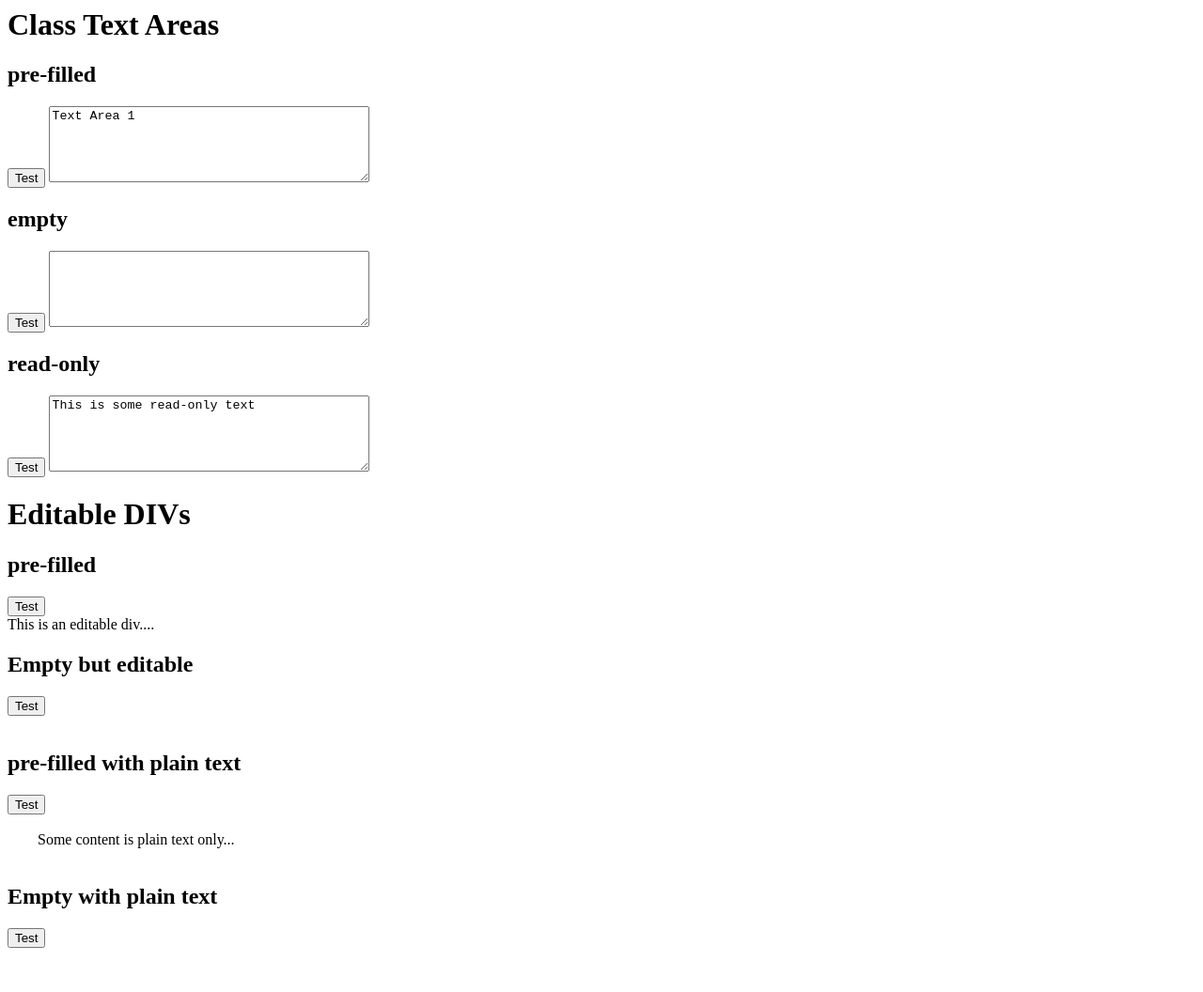
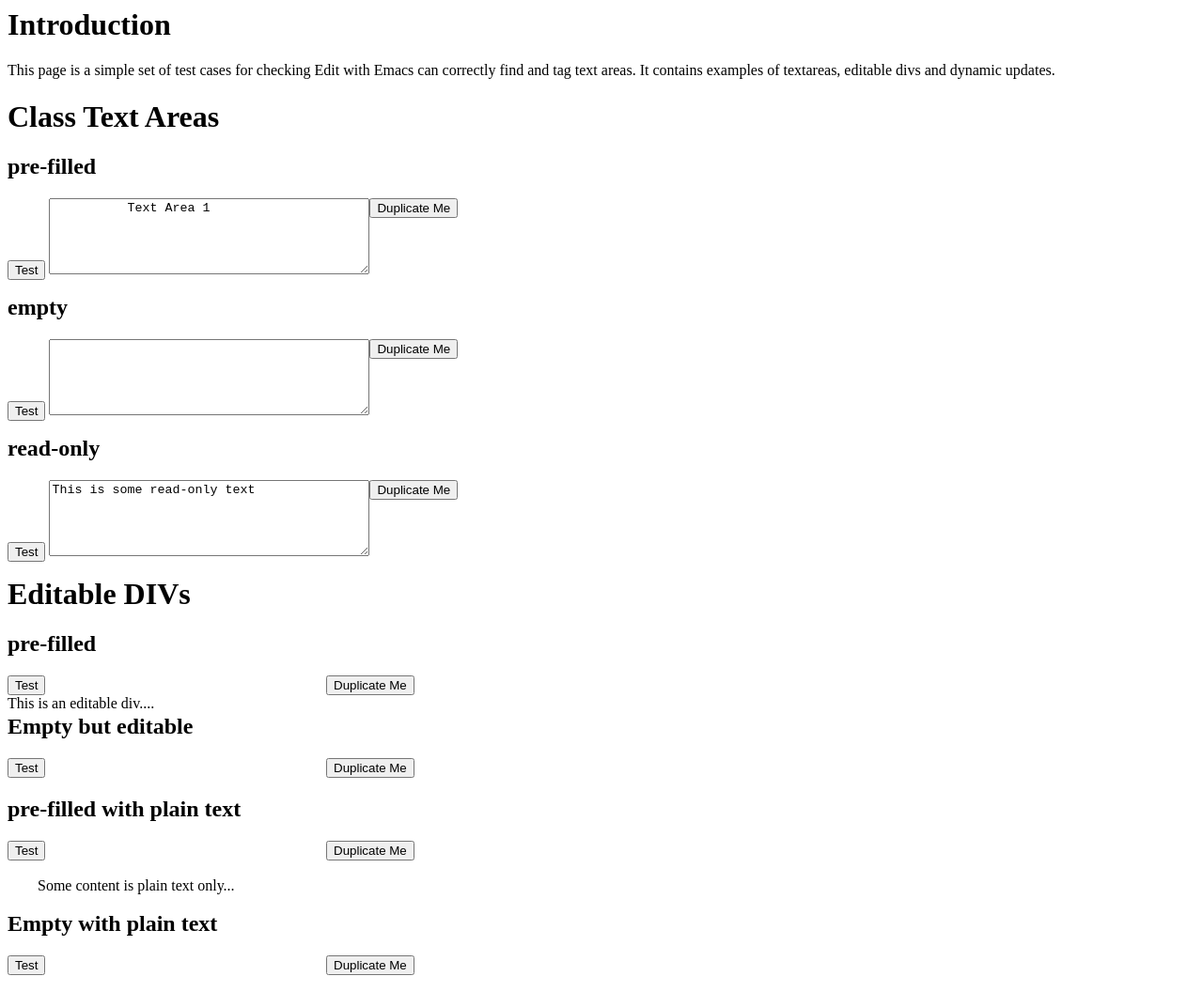
Before and after one commit to stsquad/emacs_chrome, a browser extension: page ta_test.html in a window 1280 px wide. Shown: the whole page at 94% size. Before the commit the page ends 1035 px from the top, so only its background shows below. Drawn offline with Linux system fonts and the light colour scheme.

Commit message:
ta_test.html: add some dynamic editable areas for testing

```diff
--- a/ta_test.html
+++ b/ta_test.html
@@ -1,80 +1,124 @@
 <html>
   <head>
-    <meta http-equiv="Content-Type" content="text/html; charset=ISO-8859-1"/>
+    <meta http-equiv="Content-Type" content="text/html; charset=UTF-8"/>
 
     <style type="text/css">
+      h1,h2,h3 {
+	  clear:both;
+      }
+
       div.editable {
 	  width: 339px;
 	  border-width: 1px;
 	  box-sizing: border-box;
 	  word-wrap: break-word;
       }
+
+      div.left {
+	  float:left;
+      }
+
+      div.right {
+	  float:right;
+      }
     </style>
 
     <title>Text Area Test</title>
+
+    <script type="text/javascript" src="jquery-1.7.min.js"></script>
+
+    <script language="javascript" type="text/javascript">
+      function seeTextArea (form) {
+          alert (form.children[1].value);
+      }
+
+      function duplicateDiv(id, button) {
+	  old_div=$("div[id="+id+"]")
+	  new_div=old_div.clone();
+	  new_div.removeClass("left");
+	  old_div.after(new_div);
+	  // and remove the button
+	  $(button).remove();
+      }
+    </script>
 
   </head>
 
   <body>
 
-    <script language="JavaScript">
-      function seeTextArea (form) {
-      alert (form.children[1].value);
-      }
-    </script>
+
+    <h1>Introduction</h1>
+
+    This page is a simple set of test cases for checking Edit with Emacs can correctly find and tag text areas.
+    It contains examples of textareas, editable divs and dynamic updates.
 
     <h1>Class Text Areas</h1>
 
     <h2>pre-filled</h2>
+    <div class="left" id="first">
       <form name="myform">
 	<input type="button" name="ta1_test" value="Test" onclick="seeTextArea(this.form)"/>
 	<textarea name="first_textarea" cols="40" rows="5" id="foo">
 	  Text Area 1
 	</textarea>
       </form>
+    </div>
+
+    <button onclick="duplicateDiv('first',this)">Duplicate Me</button>
 
     <h2>empty</h2>
+    <div class="left" id="second">
       <form name="myform2">
 	<input type="button" name="ta2_test" value="Test" onclick="seeTextArea(this.form)"/>
 	<textarea name="second_textarea" cols="40" rows="5" id="bar"></textarea>
       </form>
+    </div>
+
+    <button onclick="duplicateDiv('second',this)">Duplicate Me</button>
 
     <h2>read-only</h2>
+    <div class="left" id="third">
     <form name="myroform">
       <input type="button" name="ro_button" value="Test" onclick="seeTextArea(this.form)"/>
       <textarea name="read" cols="40" rows="5" id="baz" readonly="readonly">
 This is some read-only text
       </textarea>
     </form>
+    </div>
+    <button onclick="duplicateDiv('third',this)">Duplicate Me</button>
 
     <h1>Editable DIVs</h1>
     <h2>pre-filled</h2>
-    <div>
+    <div class="left" id="fourth">
       <input type="button" name="ro_button" value="Test" onclick="showDiv(#ce1)"/>
       <div class="editable" id="ce1" contenteditable="true">
 	This is an editable div....
       </div>
     </div>
+    <button onclick="duplicateDiv('fourth',this)">Duplicate Me</button>
 
     <h2>Empty but editable</h2>
-    <div>
+    <div class="left" id="fifth">
       <input type="button" name="ro_button" value="Test" onclick="showDiv(#ce2)"/>
       <div class="editable" id="ce2" contenteditable="true"></div>
     </div>
+    <button onclick="duplicateDiv('fifth',this)">Duplicate Me</button>
 
     <h2>pre-filled with plain text</h2>
-    <div>
+    <div class="left" id="sixth">
       <input type="button" name="ro_button" value="Test" onclick="showDiv(#ce3)"/>
       <div class="editable" id="ce3" contenteditable="plaintext-only">
 	Some content is plain text only...
       </div>
     </div>
+    <button onclick="duplicateDiv('sixth',this)">Duplicate Me</button>
 
     <h2>Empty with plain text</h2>
-    <div>
+    <div class="left" id="seventh">
       <input type="button" name="ro_button" value="Test" onclick="showDiv(#ce4)"/>
       <div class="editable" id="ce4" contenteditable="plaintext-only"></div>
     </div>
+    <button onclick="duplicateDiv('seventh',this)">Duplicate Me</button>
 
   </body>
 </html>
```
Lines whose indentation alone changed are shown as unchanged.
